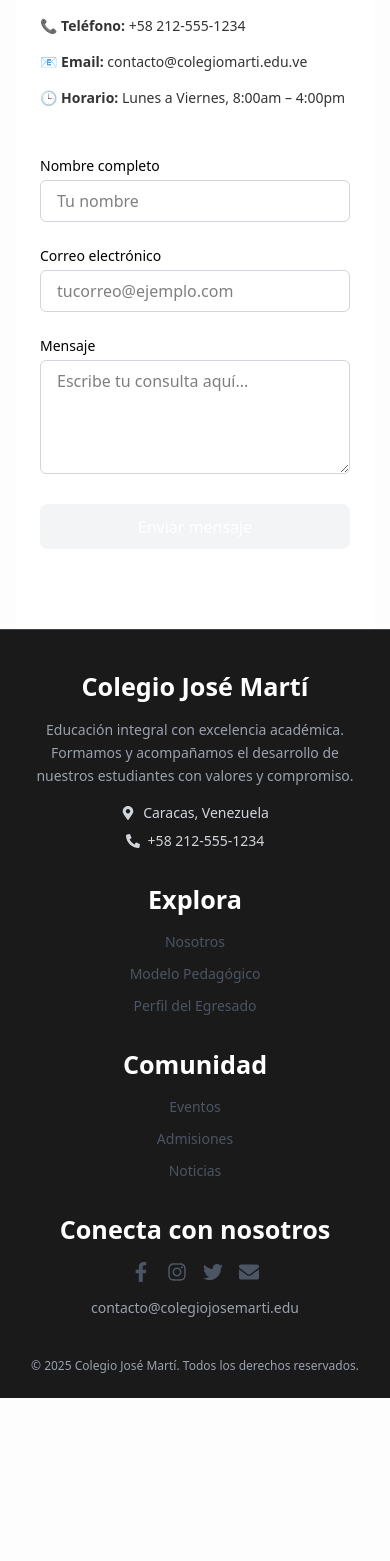
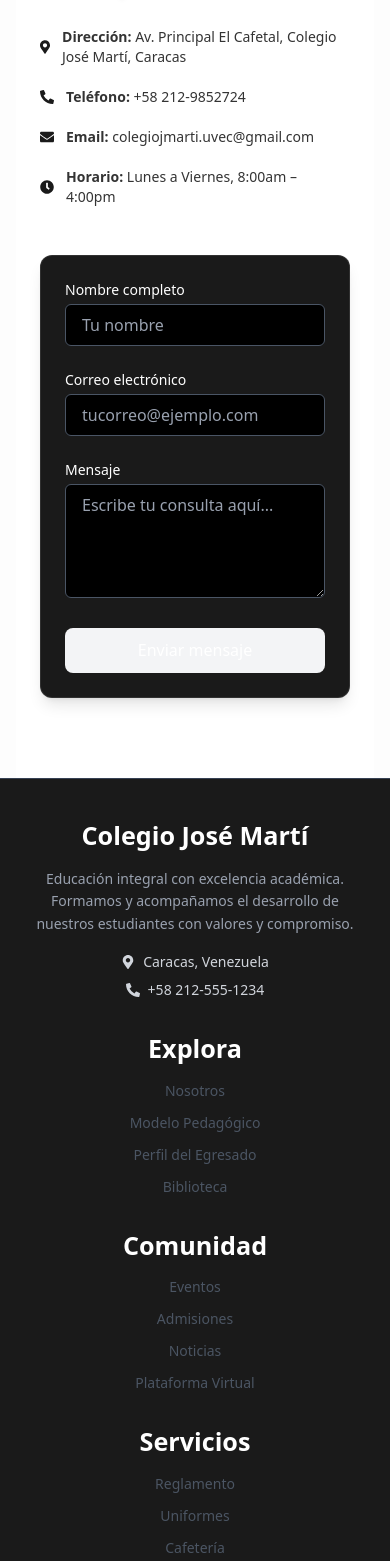
Before and after one commit to GaboInsane6489/Colegio-Jose-Marti-Frontend, a React (Vite) app: page /contact in a window 390 px wide. Shown: the part 387-1948 px from the top of the page. Before the commit the page ends 1785 px from the top, so only its background shows below. Built offline with nearby package versions, Linux system fonts and the light colour scheme.

Commit message:
Correcciones de diseño y responsive

```diff
--- a/src/components/Footer.jsx
+++ b/src/components/Footer.jsx
@@ -7,20 +7,24 @@ import {
   FaEnvelope,
   FaMapMarkerAlt,
   FaPhoneAlt,
+  FaBook,
+  FaLaptop,
+  FaGavel,
+  FaShieldAlt,
 } from "react-icons/fa";
 
 const Footer = () => {
   return (
     <footer className="w-full bg-[#1a1a1a] text-white pt-10 pb-6 px-6 md:px-12 border-t border-gray-700">
-      <div className="max-w-7xl mx-auto grid grid-cols-1 md:grid-cols-4 gap-8 text-sm text-center">
+      <nav className="max-w-7xl mx-auto grid grid-cols-1 md:grid-cols-5 gap-8 text-sm text-center">
         {/* Institucional */}
-        <div className="flex flex-col items-center">
+        <section className="flex flex-col items-center">
           <h3 className="font-semibold mb-4 text-lg">Colegio José Martí</h3>
           <p className="text-gray-400 leading-relaxed max-w-xs">
             Educación integral con excelencia académica. Formamos y acompañamos
             el desarrollo de nuestros estudiantes con valores y compromiso.
           </p>
-          <div className="mt-4 space-y-2 text-gray-300">
+          <address className="mt-4 space-y-2 text-gray-300 not-italic">
             <div className="flex items-center justify-center gap-2">
               <FaMapMarkerAlt />
               <span>Caracas, Venezuela</span>
@@ -29,17 +33,17 @@ const Footer = () => {
               <FaPhoneAlt />
               <span>+58 212-555-1234</span>
             </div>
-          </div>
-        </div>
+          </address>
+        </section>
 
         {/* Explora */}
-        <div className="flex flex-col items-center">
+        <section className="flex flex-col items-center">
           <h3 className="font-semibold mb-4 text-lg">Explora</h3>
           <ul className="space-y-3">
             <li>
               <Link
                 to="/nosotros"
-                className="transition-all hover:text-[#FFD700] hover:drop-shadow-[0_0_6px_#FFD700]"
+                className="hover:text-[#FFD700] hover:drop-shadow-[0_0_6px_#FFD700] transition-all"
               >
                 Nosotros
               </Link>
@@ -47,7 +51,7 @@ const Footer = () => {
             <li>
               <Link
                 to="/modelo"
-                className="transition-all hover:text-[#FFD700] hover:drop-shadow-[0_0_6px_#FFD700]"
+                className="hover:text-[#FFD700] hover:drop-shadow-[0_0_6px_#FFD700] transition-all"
               >
                 Modelo Pedagógico
               </Link>
@@ -55,22 +59,30 @@ const Footer = () => {
             <li>
               <Link
                 to="/perfil-egresado"
-                className="transition-all hover:text-[#FFD700] hover:drop-shadow-[0_0_6px_#FFD700]"
+                className="hover:text-[#FFD700] hover:drop-shadow-[0_0_6px_#FFD700] transition-all"
               >
                 Perfil del Egresado
               </Link>
             </li>
+            <li>
+              <Link
+                to="/biblioteca"
+                className="hover:text-[#00FFCC] hover:drop-shadow-[0_0_6px_#00FFCC] transition-all"
+              >
+                Biblioteca
+              </Link>
+            </li>
           </ul>
-        </div>
+        </section>
 
         {/* Comunidad */}
-        <div className="flex flex-col items-center">
+        <section className="flex flex-col items-center">
           <h3 className="font-semibold mb-4 text-lg">Comunidad</h3>
           <ul className="space-y-3">
             <li>
               <Link
                 to="/eventos"
-                className="transition-all hover:text-[#8B5CF6] hover:drop-shadow-[0_0_6px_#8B5CF6]"
+                className="hover:text-[#8B5CF6] hover:drop-shadow-[0_0_6px_#8B5CF6] transition-all"
               >
                 Eventos
               </Link>
@@ -78,7 +90,7 @@ const Footer = () => {
             <li>
               <Link
                 to="/admisiones"
-                className="transition-all hover:text-[#8B5CF6] hover:drop-shadow-[0_0_6px_#8B5CF6]"
+                className="hover:text-[#8B5CF6] hover:drop-shadow-[0_0_6px_#8B5CF6] transition-all"
               >
                 Admisiones
               </Link>
@@ -86,16 +98,55 @@ const Footer = () => {
             <li>
               <Link
                 to="/noticias"
-                className="transition-all hover:text-[#8B5CF6] hover:drop-shadow-[0_0_6px_#8B5CF6]"
+                className="hover:text-[#8B5CF6] hover:drop-shadow-[0_0_6px_#8B5CF6] transition-all"
               >
                 Noticias
               </Link>
             </li>
+            <li>
+              <Link
+                to="/plataforma"
+                className="hover:text-[#00FFCC] hover:drop-shadow-[0_0_6px_#00FFCC] transition-all"
+              >
+                Plataforma Virtual
+              </Link>
+            </li>
           </ul>
-        </div>
+        </section>
+
+        {/* Servicios */}
+        <section className="flex flex-col items-center">
+          <h3 className="font-semibold mb-4 text-lg">Servicios</h3>
+          <ul className="space-y-3">
+            <li>
+              <Link
+                to="/reglamento"
+                className="hover:text-[#00FF00] hover:drop-shadow-[0_0_6px_#00FF00] transition-all"
+              >
+                Reglamento
+              </Link>
+            </li>
+            <li>
+              <Link
+                to="/uniformes"
+                className="hover:text-[#00FF00] hover:drop-shadow-[0_0_6px_#00FF00] transition-all"
+              >
+                Uniformes
+              </Link>
+            </li>
+            <li>
+              <Link
+                to="/cafeteria"
+                className="hover:text-[#00FF00] hover:drop-shadow-[0_0_6px_#00FF00] transition-all"
+              >
+                Cafetería
+              </Link>
+            </li>
+          </ul>
+        </section>
 
         {/* Conecta */}
-        <div className="flex flex-col items-center">
+        <section className="flex flex-col items-center">
           <h3 className="font-semibold mb-4 text-lg">Conecta con nosotros</h3>
           <div className="flex justify-center space-x-4 text-xl mb-4">
             <a
@@ -130,13 +181,34 @@ const Footer = () => {
             </a>
           </div>
           <p className="text-gray-400 text-sm">contacto@colegiojosemarti.edu</p>
-        </div>
-      </div>
+        </section>
+      </nav>
 
       {/* Línea inferior */}
       <div className="mt-10 text-center text-xs text-gray-400">
         © {new Date().getFullYear()} Colegio José Martí. Todos los derechos
         reservados.
+        <span className="mx-2">|</span>
+        <Link
+          to="/privacidad"
+          className="hover:text-[#FFD700] hover:drop-shadow-[0_0_6px_#FFD700] transition-all"
+        >
+          Privacidad
+        </Link>
+        <span className="mx-2">|</span>
+        <Link
+          to="/terminos"
+          className="hover:text-[#FFD700] hover:drop-shadow-[0_0_6px_#FFD700] transition-all"
+        >
+          Términos
+        </Link>
+        <span className="mx-2">|</span>
+        <Link
+          to="/mapa"
+          className="hover:text-[#FFD700] hover:drop-shadow-[0_0_6px_#FFD700] transition-all"
+        >
+          Mapa del sitio
+        </Link>
       </div>
     </footer>
   );
--- a/src/layouts/MainLayout.jsx
+++ b/src/layouts/MainLayout.jsx
@@ -2,14 +2,25 @@ import React from "react";
 import Navbar from "../components/Navbar";
 import Footer from "../components/Footer";
 import { motion } from "framer-motion";
+import { useInView } from "react-intersection-observer";
 
 const MainLayout = ({ children }) => {
+  const { ref: footerRef, inView: footerInView } = useInView({
+    triggerOnce: true,
+    threshold: 0.2,
+  });
+
   return (
     <div className="flex flex-col min-h-screen w-full bg-[var(--color-primary)] text-[var(--color-text)] overflow-x-hidden">
-      {/* Navbar fijo con sombra institucional */}
-      <div className="fixed top-0 left-0 w-full z-50 shadow-md backdrop-blur-sm bg-[var(--color-primary)]/90">
+      {/* Navbar fijo con animación institucional */}
+      <motion.div
+        initial={{ y: -60, opacity: 0 }}
+        animate={{ y: 0, opacity: 1 }}
+        transition={{ type: "spring", bounce: 0.3, duration: 0.8 }}
+        className="fixed top-0 left-0 w-full z-[100] shadow-md backdrop-blur-sm bg-[var(--color-primary)]/90"
+      >
         <Navbar />
-      </div>
+      </motion.div>
 
       {/* Contenido principal con animación de entrada */}
       <motion.main
@@ -21,8 +32,16 @@ const MainLayout = ({ children }) => {
         {children}
       </motion.main>
 
-      {/* Footer institucional */}
-      <Footer />
+      {/* Footer institucional con animación al entrar en vista */}
+      <motion.div
+        ref={footerRef}
+        initial={{ opacity: 0, y: 40 }}
+        animate={footerInView ? { opacity: 1, y: 0 } : {}}
+        transition={{ type: "spring", bounce: 0.3, duration: 0.8 }}
+        className="relative z-[101]"
+      >
+        <Footer />
+      </motion.div>
     </div>
   );
 };
--- a/src/pages/Contact.jsx
+++ b/src/pages/Contact.jsx
@@ -1,9 +1,15 @@
 import React from "react";
 import { motion } from "framer-motion";
 import { useInView } from "react-intersection-observer";
+import {
+  FaMapMarkerAlt,
+  FaPhoneAlt,
+  FaEnvelope,
+  FaClock,
+} from "react-icons/fa";
 
 const Contact = () => {
-  const { ref, inView } = useInView({ triggerOnce: false, threshold: 0.3 });
+  const { ref, inView } = useInView({ triggerOnce: true, threshold: 0.3 });
 
   return (
     <section
@@ -14,7 +20,7 @@ const Contact = () => {
         initial={{ opacity: 0, y: 40 }}
         animate={inView ? { opacity: 1, y: 0 } : {}}
         transition={{ type: "spring", bounce: 0.3, duration: 0.8 }}
-        className="max-w-5xl w-full grid grid-cols-1 md:grid-cols-2 gap-12 items-start"
+        className="max-w-6xl w-full grid grid-cols-1 md:grid-cols-2 gap-12 items-start"
       >
         {/* Información institucional */}
         <div className="text-left">
@@ -22,65 +28,112 @@ const Contact = () => {
             Contáctanos
           </h2>
 
-          <p className="text-lg text-black/90 leading-relaxed mb-4 drop-shadow-sm">
+          <p className="text-lg text-black/90 leading-relaxed mb-6 drop-shadow-sm">
             ¿Tienes preguntas sobre inscripciones, programas académicos o
-            colaboraciones? Estamos aquí para ayudarte.
+            colaboraciones? Estamos aquí para ayudarte. Tu mensaje es el primer
+            paso para construir juntos.
           </p>
 
-          <div className="space-y-4 text-black/80 text-sm">
-            <p>
-              <strong>📍 Dirección:</strong> Av. Principal, Edif. Colegio José
-              Martí, Caracas
-            </p>
-            <p>
-              <strong>📞 Teléfono:</strong> +58 212-555-1234
-            </p>
-            <p>
-              <strong>📧 Email:</strong> contacto@colegiomarti.edu.ve
-            </p>
-            <p>
-              <strong>🕒 Horario:</strong> Lunes a Viernes, 8:00am – 4:00pm
-            </p>
+          <div className="space-y-5 text-black/80 text-sm">
+            <div className="flex items-center gap-3">
+              <FaMapMarkerAlt className="text-[#1a1a1a]" />
+              <span>
+                <strong>Dirección:</strong> Av. Principal El Cafetal, Colegio
+                José Martí, Caracas
+              </span>
+            </div>
+            <div className="flex items-center gap-3">
+              <FaPhoneAlt className="text-[#1a1a1a]" />
+              <span>
+                <strong>Teléfono:</strong> +58 212-9852724
+              </span>
+            </div>
+            <div className="flex items-center gap-3">
+              <FaEnvelope className="text-[#1a1a1a]" />
+              <span>
+                <strong>Email:</strong> colegiojmarti.uvec@gmail.com
+              </span>
+            </div>
+            <div className="flex items-center gap-3">
+              <FaClock className="text-[#1a1a1a]" />
+              <span>
+                <strong>Horario:</strong> Lunes a Viernes, 8:00am – 4:00pm
+              </span>
+            </div>
           </div>
         </div>
 
         {/* Formulario de contacto */}
-        <form className="space-y-6">
-          <div>
-            <label className="block text-sm font-medium mb-1">
+        <motion.form
+          initial={{ opacity: 0, scale: 0.95 }}
+          animate={inView ? { opacity: 1, scale: 1 } : {}}
+          transition={{ type: "spring", bounce: 0.3, duration: 0.8 }}
+          className="bg-[#1a1a1a] text-white rounded-xl p-6 space-y-6 shadow-lg border border-white/10"
+        >
+          <motion.div
+            initial={{ opacity: 0, y: 20 }}
+            animate={inView ? { opacity: 1, y: 0 } : {}}
+            transition={{ delay: 0.2, duration: 0.6 }}
+          >
+            <label className="block text-sm font-medium mb-1" htmlFor="name">
               Nombre completo
             </label>
             <input
+              id="name"
               type="text"
-              className="w-full px-4 py-2 border border-gray-300 rounded-md focus:outline-none focus:ring-2 focus:ring-blue-500"
+              autoComplete="name"
+              className="w-full px-4 py-2 bg-black border border-gray-600 rounded-md text-white placeholder-gray-400 focus:outline-none focus:ring-2 focus:ring-white"
               placeholder="Tu nombre"
             />
-          </div>
-          <div>
-            <label className="block text-sm font-medium mb-1">
+          </motion.div>
+
+          <motion.div
+            initial={{ opacity: 0, y: 20 }}
+            animate={inView ? { opacity: 1, y: 0 } : {}}
+            transition={{ delay: 0.3, duration: 0.6 }}
+          >
+            <label className="block text-sm font-medium mb-1" htmlFor="email">
               Correo electrónico
             </label>
             <input
+              id="email"
               type="email"
-              className="w-full px-4 py-2 border border-gray-300 rounded-md focus:outline-none focus:ring-2 focus:ring-blue-500"
+              autoComplete="email"
+              className="w-full px-4 py-2 bg-black border border-gray-600 rounded-md text-white placeholder-gray-400 focus:outline-none focus:ring-2 focus:ring-white"
               placeholder="tucorreo@ejemplo.com"
             />
-          </div>
-          <div>
-            <label className="block text-sm font-medium mb-1">Mensaje</label>
+          </motion.div>
+
+          <motion.div
+            initial={{ opacity: 0, y: 20 }}
+            animate={inView ? { opacity: 1, y: 0 } : {}}
+            transition={{ delay: 0.4, duration: 0.6 }}
+          >
+            <label className="block text-sm font-medium mb-1" htmlFor="message">
+              Mensaje
+            </label>
             <textarea
+              id="message"
               rows="4"
-              className="w-full px-4 py-2 border border-gray-300 rounded-md focus:outline-none focus:ring-2 focus:ring-blue-500"
+              className="w-full px-4 py-2 bg-black border border-gray-600 rounded-md text-white placeholder-gray-400 focus:outline-none focus:ring-2 focus:ring-white"
               placeholder="Escribe tu consulta aquí..."
             />
-          </div>
-          <button
-            type="submit"
-            className="w-full bg-[#1a1a1a] text-white py-2 rounded-full font-medium hover:shadow-[0_0_12px_#000] transition-all duration-300"
+          </motion.div>
+
+          <motion.div
+            initial={{ opacity: 0, scale: 0.9 }}
+            animate={inView ? { opacity: 1, scale: 1 } : {}}
+            transition={{ delay: 0.5, duration: 0.5 }}
           >
-            Enviar mensaje
-          </button>
-        </form>
+            <button
+              type="submit"
+              aria-label="Enviar mensaje de contacto"
+              className="w-full bg-[#1a1a1a] text-white py-2 rounded-full font-semibold hover:bg-[#d1d5db] hover:text-black transition-all duration-300"
+            >
+              Enviar mensaje
+            </button>
+          </motion.div>
+        </motion.form>
       </motion.div>
     </section>
   );
```
Also changed, not shown: src/components/GraduationSection.jsx (+5 -5 lines), src/components/HeroSection.jsx (+17 -8 lines), src/components/InfoSection.jsx (+13 -7 lines), src/components/Navbar.jsx (+15 -11 lines), src/components/ProyectosSection.jsx (+10 -10 lines), src/components/TestimoniosSection.jsx (+12 -7 lines), src/components/ValoresSection.jsx (+9 -9 lines), src/pages/Home.jsx (+10 -8 lines), src/components/Testimonials.jsx (deleted).
